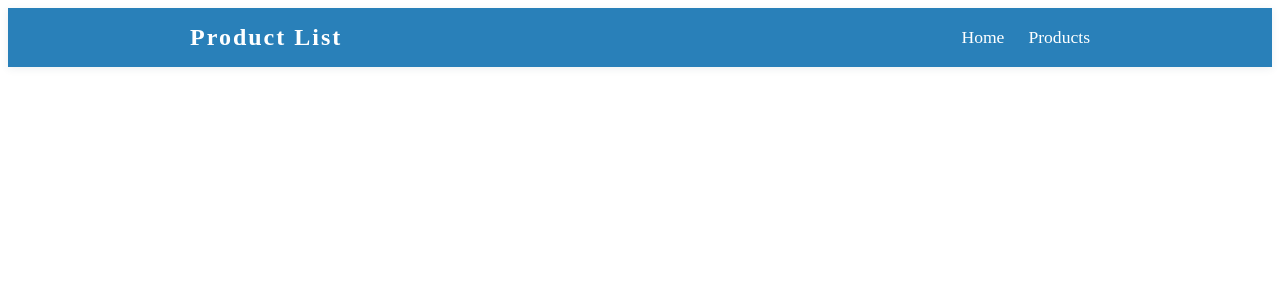
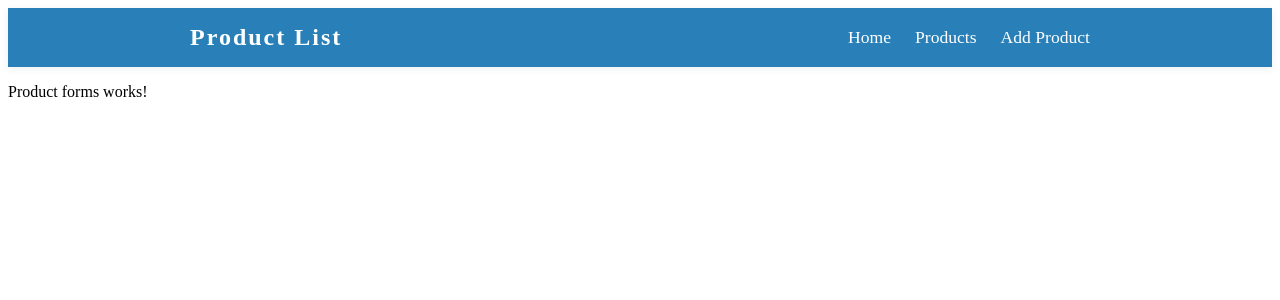
Before and after one commit to lissakariuki/Product-list-application, an Angular app: page /product-form in a window 1280 px wide. Before the commit this address led to /. Shown: the top 300 px of the page. Built offline with nearby package versions, Linux system fonts and the light colour scheme.

Commit message:
Fixing routing issues

```diff
--- a/src/app/app.component.html
+++ b/src/app/app.component.html
@@ -4,6 +4,7 @@
     <ul class="nav-links">
       <li><a routerLink="/home">Home</a></li>
       <li><a routerLink="/products">Products</a></li>
+      <li><a routerLink="/product-form">Add Product</a></li>
     </ul>
   </div>
 </nav>
--- a/src/app/product-form/product-form.component.html
+++ b/src/app/product-form/product-form.component.html
@@ -1 +1 @@
-<p>product-form works!</p>
+<p>Product forms works!</p>
--- a/src/app/user-authentication/user-authentication.component.html
+++ /dev/null
@@ -1 +0,0 @@
-<p>user-authentication works!</p>
```
Also changed, not shown: src/app/app.routes.ts (+5 -3 lines), src/app/user-authentication/user-authentication.component.ts (deleted, +0 -12 lines), src/app/user-authentication/user-authentication.component.scss (deleted), 1 other file (tests, documents, lock files or other folders).
